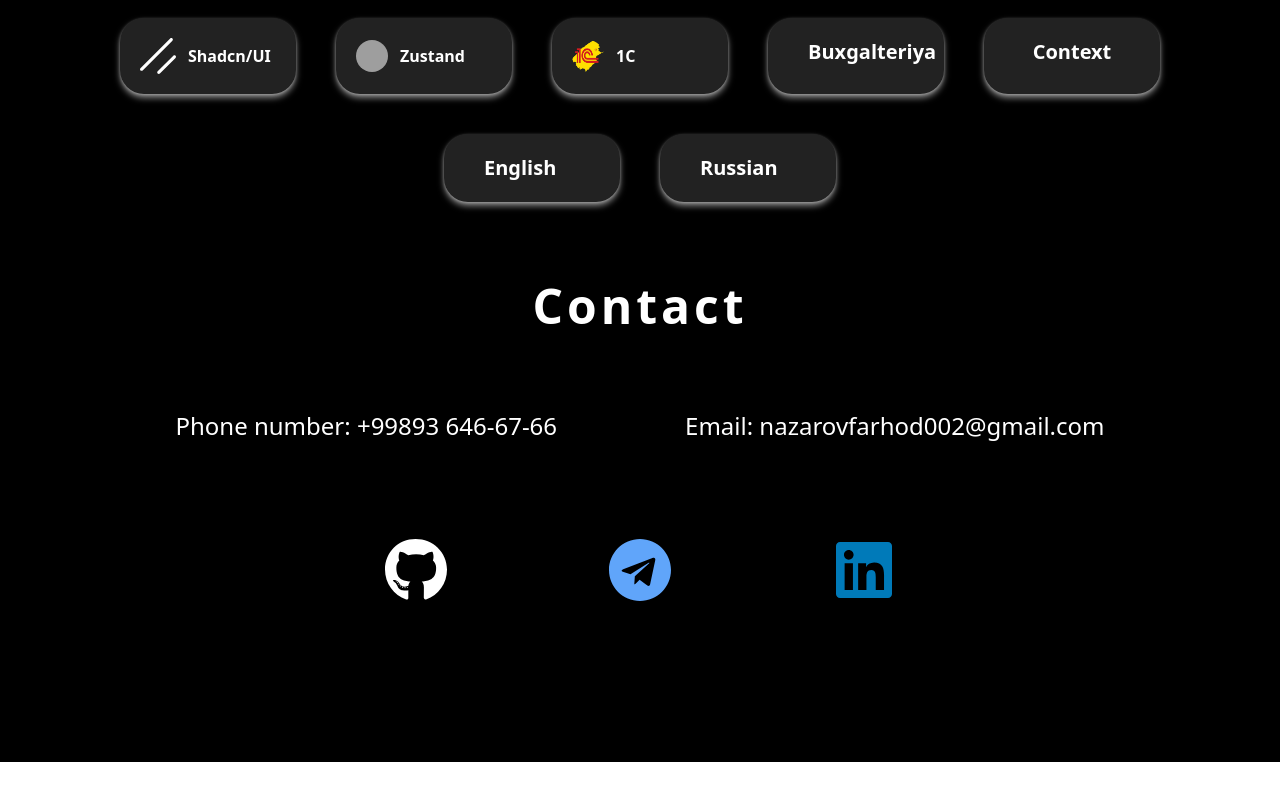
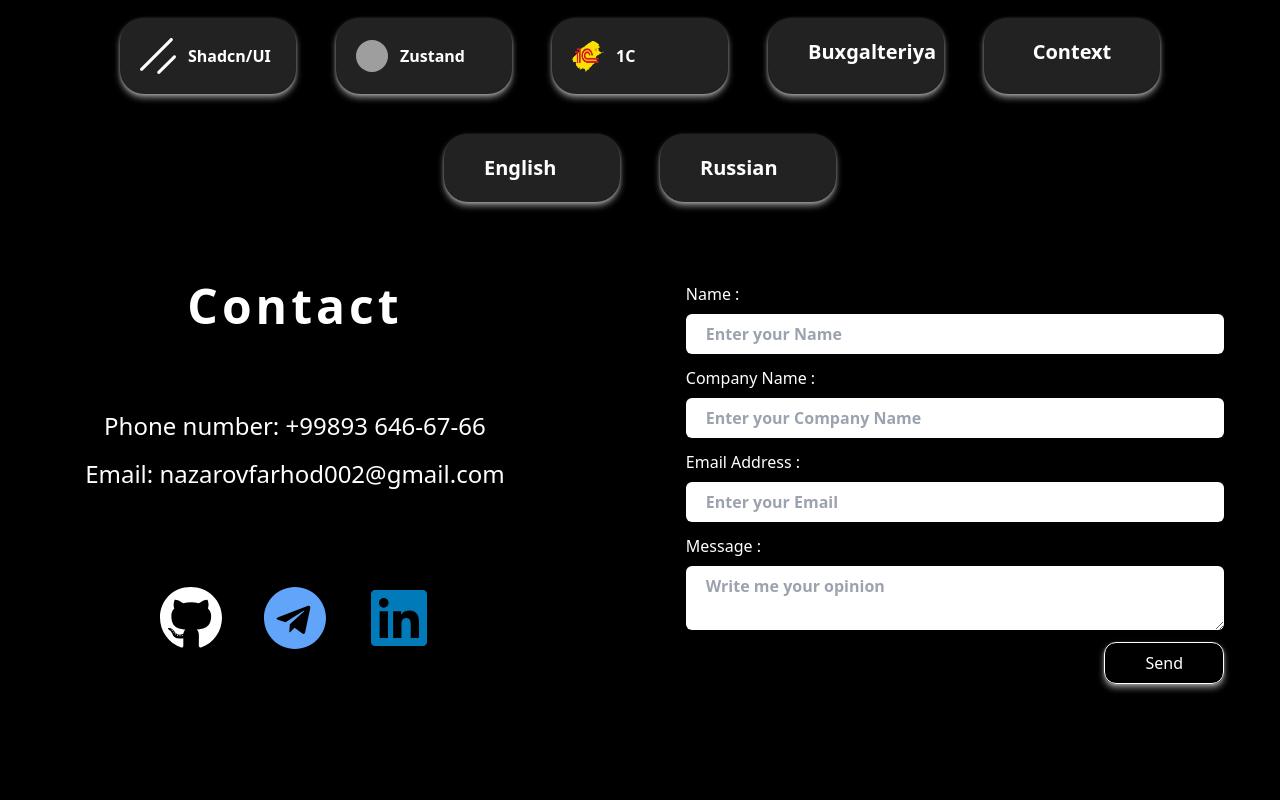
Before and after one commit to Farhodnazarov/portfolio, a React (Vite) app: page / in a window 1280 px wide. Shown: the part 2546-3346 px from the top of the page. Before the commit the page ends 3308 px from the top, so only its background shows below. Built offline with nearby package versions, Linux system fonts and the light colour scheme; grey boxes are pictures that could not be loaded.

Commit message:
added message to contact page

```diff
--- a/src/App.jsx
+++ b/src/App.jsx
@@ -5,6 +5,7 @@ import Projects from "./components/Projects";
 import Skills from "./components/Skills";
 import Contact from "./components/Contact";
 import { FaFileDownload } from "react-icons/fa";
+import SendMessageToEmail from "./components/SendMessageToEmail";
 
 function App() {
   return (
@@ -43,8 +44,12 @@ function App() {
         <div id="skills" className="text-center scroll-mt-28">
           <Skills />
         </div>
-        <div id="contact" className="text-center scroll-mt-28">
+        <div
+          id="contact"
+          className="text-center scroll-mt-28 flex justify-center gap-10"
+        >
           <Contact />
+          <SendMessageToEmail />
         </div>
       </div>
     </div>
--- a/src/components/Contact.jsx
+++ b/src/components/Contact.jsx
@@ -4,11 +4,11 @@ import { FaLinkedin } from "react-icons/fa";
 
 function Contact() {
   return (
-    <div>
+    <div className="w-full">
       <h2 className="text-4xl font-bold mb-5 lg:mb-20 tracking-[4px] lg:text-5xl">
         Contact
       </h2>
-      <div className="flex flex-col mb-10 gap-4 md:flex-row md:gap-20 md:mb-16 lg:flex-row justify-center lg:mb-24 lg:gap-32">
+      <div className="flex flex-col mb-10 gap-4 md:mb-16 justify-center lg:mb-24">
         <a
           href="tel:+99893 646-67-66"
           className="md:text-xl lg:text-2xl cursor-pointer hover:underline hover:text-[#0079FF]"
@@ -22,7 +22,7 @@ function Contact() {
           Email: nazarovfarhod002@gmail.com
         </a>
       </div>
-      <div className="flex flex-wrap gap-10 justify-center md:gap-28 lg:gap-40">
+      <div className="flex flex-wrap gap-10 justify-center">
         <a target="_blank" href="https://github.com/Nazarovfarhod">
           <FaGithub className="w-10 h-10 md:w-12 md:h-12 lg:w-16 lg:h-16" />
         </a>
--- /dev/null
+++ b/src/components/SendMessageToEmail.jsx
@@ -0,0 +1,76 @@
+import { sendResent } from "./SendResent";
+
+function SendMessageToEmail() {
+  const handleSubmit = async (e) => {
+    e.preventDefault();
+
+    const data = Object.fromEntries(new FormData(e.target));
+
+    try {
+      await sendResent(data);
+      alert("Message sent!");
+      e.target.reset();
+    } catch {
+      alert("Error sending message");
+    }
+  };
+
+  return (
+    <div className="w-full px-14">
+      <form onSubmit={handleSubmit} className="w-full flex flex-col gap-3">
+        <div className="flex flex-col gap-2 items-start w-full">
+          <label className="" htmlFor="name">
+            Name :
+          </label>
+          <input
+            className="w-full px-5 py-2 rounded-md text-md font-semibold"
+            type="text"
+            id="name"
+            name="userName"
+            placeholder="Enter your Name"
+          />
+        </div>
+        <div className="flex flex-col gap-2 items-start w-full">
+          <label className="" htmlFor="company">
+            Company Name :
+          </label>
+          <input
+            className="w-full px-5 py-2 rounded-md text-md font-semibold"
+            type="text"
+            id="company"
+            name="companyName"
+            placeholder="Enter your Company Name"
+          />
+        </div>
+        <div className="flex flex-col gap-2 items-start w-full">
+          <label className="" htmlFor="email">
+            Email Address :
+          </label>
+          <input
+            className="w-full px-5 py-2 rounded-md text-md font-semibold"
+            type="email"
+            id="email"
+            name="email"
+            placeholder="Enter your Email"
+          />
+        </div>
+        <div className="flex flex-col gap-2 items-start w-full">
+          <label className="" htmlFor="message">
+            Message :
+          </label>
+          <textarea
+            className="w-full px-5 py-2 rounded-md text-md font-semibold"
+            id="message"
+            placeholder="Write me your opinion"
+            name="message"
+          />
+        </div>
+        <button className="border-white border rounded-xl py-2 px-10 ml-auto shadow-lg shadow-white active:shadow-none">
+          Send
+        </button>
+      </form>
+    </div>
+  );
+}
+
+export default SendMessageToEmail;
--- /dev/null
+++ b/src/components/SendResent.jsx
@@ -0,0 +1,15 @@
+export const sendResent = async (data) => {
+  const res = await fetch("http://localhost:5000/send-email", {
+    method: "POST",
+    headers: {
+      "Content-Type": "application/json",
+    },
+    body: JSON.stringify(data),
+  });
+
+  if (!res.ok) {
+    throw new Error("Send failed");
+  }
+
+  return res.json();
+};
--- a/src/main.jsx
+++ b/src/main.jsx
@@ -2,5 +2,11 @@ import React from "react";
 import ReactDOM from "react-dom/client";
 import App from "./App.jsx";
 import "./index.css";
+import { Toaster } from "sonner";
 
-ReactDOM.createRoot(document.getElementById("root")).render(<App />);
+ReactDOM.createRoot(document.getElementById("root")).render(
+  <>
+    <App />
+    <Toaster />
+  </>,
+);
```
Also changed, not shown: package.json (+7 -1 lines), 2 other files (tests, documents, lock files or other folders).
